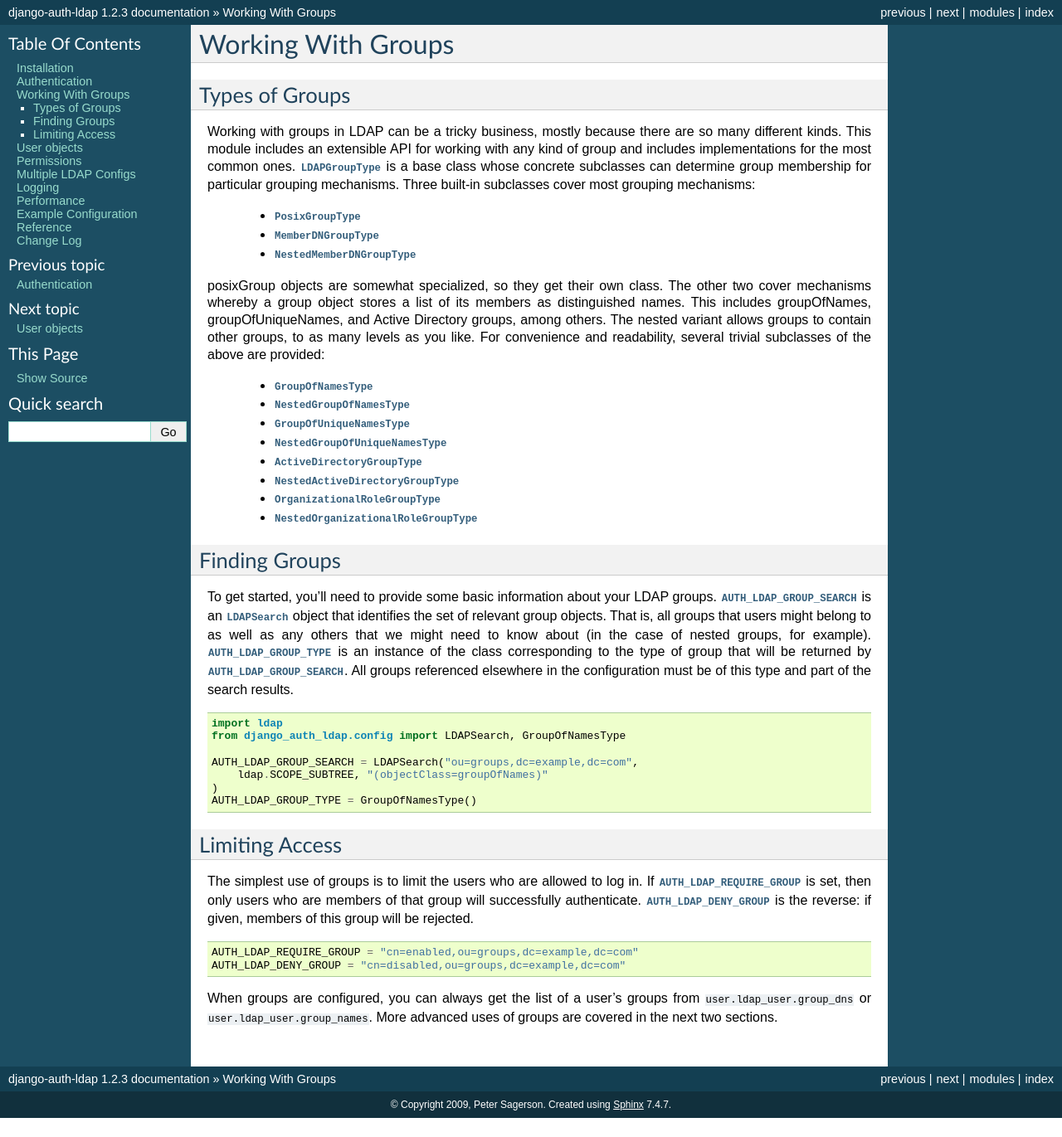
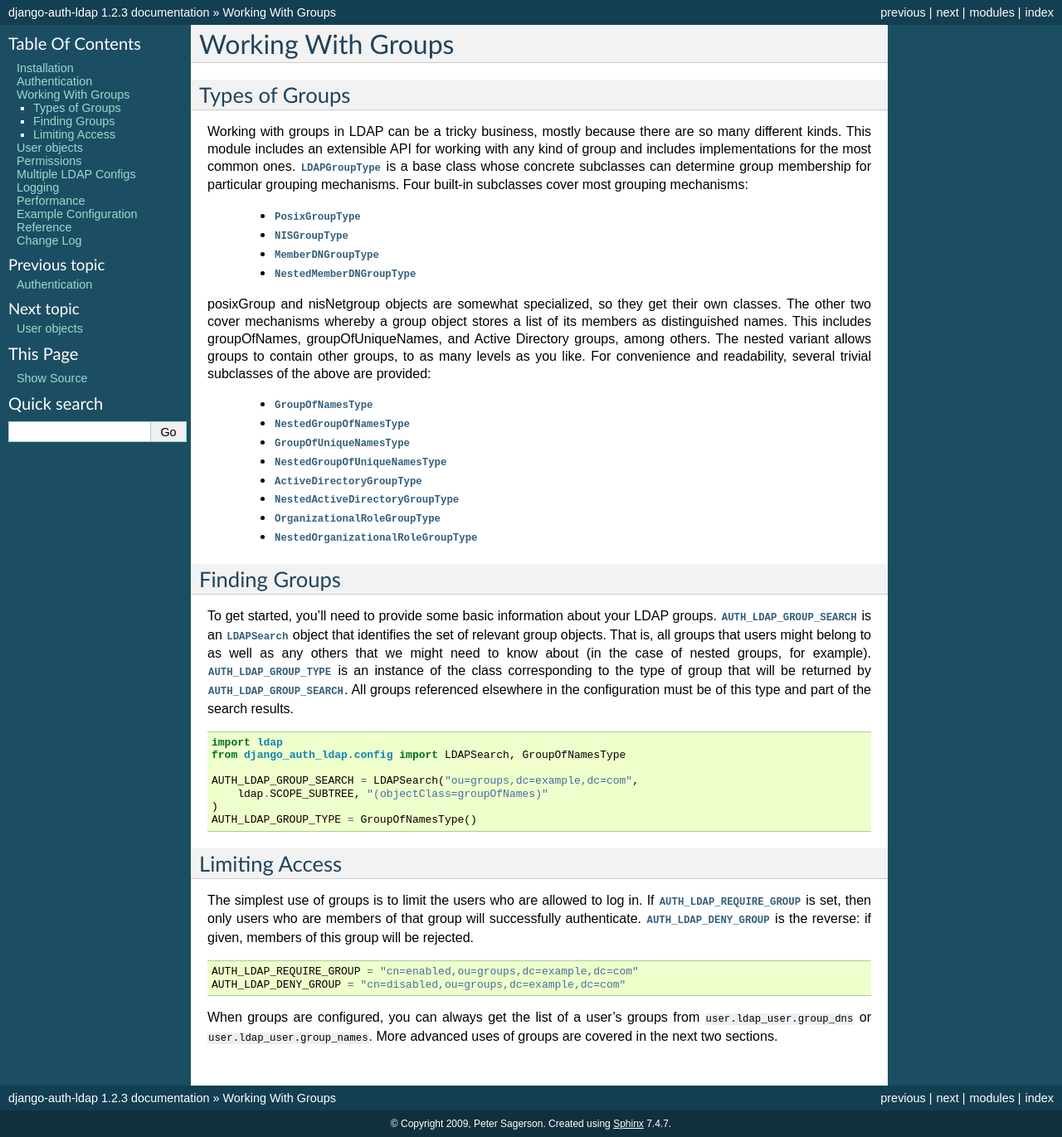
Before and after one commit to django-auth-ldap/django-auth-ldap, a Sphinx documentation site: the page built from docs/source/groups.rst, in a window 1280 px wide. Shown: the whole page at 83% size. Built offline with Sphinx 7.4.7, drawn with Linux system fonts in a browser that asks for light colours; before the commit the page ends 1348 px from its top, so only the background shows below that.

Commit message:
NISGroupType cleanup and documentation.

```diff
--- a/docs/source/groups.rst
+++ b/docs/source/groups.rst
@@ -9,18 +9,20 @@ so many different kinds. This module includes an extensible API for working with
 any kind of group and includes implementations for the most common ones.
 :class:`~django_auth_ldap.config.LDAPGroupType` is a base class whose concrete
 subclasses can determine group membership for particular grouping mechanisms.
-Three built-in subclasses cover most grouping mechanisms:
+Four built-in subclasses cover most grouping mechanisms:
 
     * :class:`~django_auth_ldap.config.PosixGroupType`
+    * :class:`~django_auth_ldap.config.NISGroupType`
     * :class:`~django_auth_ldap.config.MemberDNGroupType`
     * :class:`~django_auth_ldap.config.NestedMemberDNGroupType`
 
-posixGroup objects are somewhat specialized, so they get their own class. The
-other two cover mechanisms whereby a group object stores a list of its members
-as distinguished names. This includes groupOfNames, groupOfUniqueNames, and
-Active Directory groups, among others. The nested variant allows groups to
-contain other groups, to as many levels as you like. For convenience and
-readability, several trivial subclasses of the above are provided:
+posixGroup and nisNetgroup objects are somewhat specialized, so they get their
+own classes. The other two cover mechanisms whereby a group object stores a list
+of its members as distinguished names. This includes groupOfNames,
+groupOfUniqueNames, and Active Directory groups, among others. The nested
+variant allows groups to contain other groups, to as many levels as you like.
+For convenience and readability, several trivial subclasses of the above are
+provided:
 
     * :class:`~django_auth_ldap.config.GroupOfNamesType`
     * :class:`~django_auth_ldap.config.NestedGroupOfNamesType`
```
Also changed, not shown: docs/source/reference.rst (+7 -1 lines), 2 other files.
